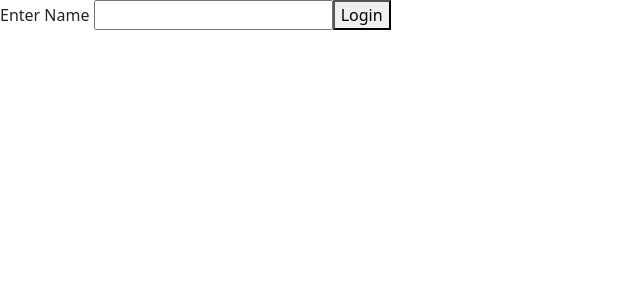
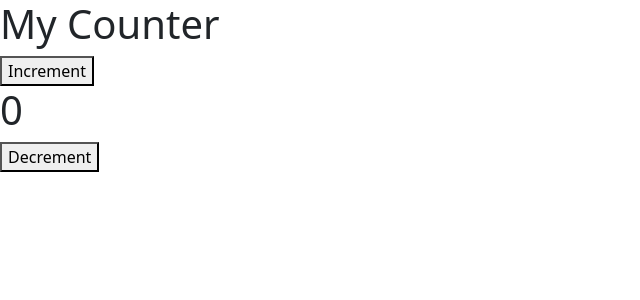
Before and after one commit to rahullokhande123/React_codes, a React (Vite) app: page / in a window 1280 px wide. Shown: the top 300 px of the page, without its empty margins (0-640 px from the left). Built offline with nearby package versions, Linux system fonts and the light colour scheme.

Commit message:
Increment-Decrement With Redux-Tool-Kit

```diff
--- a/db/db.json
+++ b/db/db.json
@@ -15,11 +15,18 @@
       "password": "a123"
     },
     {
-      "id": "fbdf",
-      "name": "",
-      "userid": "",
-      "email": "",
-      "password": ""
+      "id": "03df",
+      "name": "Himanshee",
+      "userid": "H1234",
+      "email": "himanshee@gmail.com",
+      "password": "h123"
+    },
+    {
+      "id": "b967",
+      "name": "Ram",
+      "userid": "R1234",
+      "email": "ram@gmail.com",
+      "password": "r123"
     }
   ]
 }
--- a/package.json
+++ b/package.json
@@ -10,6 +10,7 @@
     "preview": "vite preview"
   },
   "dependencies": {
+    "@reduxjs/toolkit": "^2.2.6",
     "antd": "^5.19.2",
     "axios": "^1.7.2",
     "bootstrap": "^5.3.3",
@@ -17,6 +18,7 @@
     "react-bootstrap": "^2.10.3",
     "react-dom": "^18.2.0",
     "react-loader-spinner": "^6.1.6",
+    "react-redux": "^9.1.2",
     "react-router-dom": "^6.24.1",
     "react-toastify": "^10.0.5"
   },
--- a/src/App.jsx
+++ b/src/App.jsx
@@ -1,17 +1,17 @@
-import Login from "./Login";
-import Logout from "./Logout";
-import { useContext } from "react";
-import { mylogContext } from "./LoginContext";
+import { useSelector,useDispatch } from "react-redux";
+import { myinc,mydic } from "./counterSlice";
 
 const App=()=>{
 
-  const {user}=useContext(mylogContext);
-  return(
-
-    <>
-    {user.auth ? <Logout/> : <Login/> }
-
-    </>
-  )
+    const Counter=useSelector((state)=>state.mycounter.cnt)
+    const mydis=useDispatch();
+    return(
+        <>
+        <h1>My Counter</h1>
+        <button onClick={()=>{mydis(myinc())}}>Increment</button>
+        <h1> {Counter} </h1>
+        <button onClick={()=>{mydis(mydic())}}>Decrement</button>
+        </>
+    )
 }
 export default App;
--- a/src/Login.jsx
+++ /dev/null
@@ -1,16 +0,0 @@
-import { useContext, useState } from "react";
-import { mylogContext } from "./LoginContext";
-
-const Login=()=>{
-    const {login}=useContext(mylogContext)
-    const [nm,setNM]=useState("");
-
-    return(
-        <>
-        {/* <h1>Wellcome {user.name</h1> */}
-        Enter Name <input type="text" value={nm} onChange={(e)=>{setNM(e.target.value)}} />
-        <button onClick={()=>{login(nm)}}>Login</button>
-        </>
-    )
-}
-export default Login;
--- a/src/LoginContext.jsx
+++ /dev/null
@@ -1,26 +0,0 @@
-import { createContext } from "react";
-import { useState } from "react";
-
-
-const mylogContext=createContext();
-const LoginContext=({children})=>{
-
-    const [user,setUser]=useState({name:"",auth:false});
-
-    const login=(nm)=>{
-        setUser({name:nm,auth:true})
-    }
-    const logout=()=>{
-        setUser({name:"",auth:false});
-    }
-
-    return(
-        <>
-          <mylogContext.Provider value={{user,login,logout}}>
-              {children}
-          </mylogContext.Provider>
-        </>
-    )
-}
-export default LoginContext;
-export {mylogContext};
--- a/src/Logout.jsx
+++ /dev/null
@@ -1,15 +0,0 @@
-import { useContext } from "react";
-import { mylogContext } from "./LoginContext";
-
-const Logout=()=>{
-
-    const {logout,user}=useContext(mylogContext);
-
-    return(
-        <>
-          <h1>Wellcome {user.name}</h1>
-          <button onClick={()=>{logout()}}>Logout</button>
-        </>
-    )
-}
-export default Logout;
--- /dev/null
+++ b/src/Store.jsx
@@ -0,0 +1,10 @@
+import { configureStore } from "@reduxjs/toolkit";
+import myans from "./counterSlice";
+
+const store=configureStore({
+
+    reducer:{
+        mycounter:myans
+    }
+})
+export default store;
--- /dev/null
+++ b/src/counterSlice.jsx
@@ -0,0 +1,18 @@
+import { createSlice } from "@reduxjs/toolkit";
+const counterSlice=createSlice({
+    name:"mycounter",
+    initialState:{
+        cnt:0
+    },
+    reducers:{
+        myinc:(state)=>{
+            state.cnt=state.cnt+1;
+        },
+        mydic:(state)=>{
+            state.cnt=state.cnt-1;
+        }
+    }
+
+})
+export default counterSlice.reducer;
+export const {myinc,mydic}= counterSlice.actions;
--- a/src/main.jsx
+++ b/src/main.jsx
@@ -3,10 +3,11 @@
 import App from './App.jsx'
 import 'bootstrap/dist/css/bootstrap.min.css';
 
-import LoginContext from './LoginContext.jsx';
+import store from './Store.jsx';
+import { Provider } from 'react-redux';
 ReactDOM.createRoot(document.getElementById('root')).render(
-      <LoginContext>
+      <Provider store={store}>
            <App />
-      </LoginContext>
+      </Provider>
 
 )
```
Also changed, not shown: 1 other file (tests, documents, lock files or other folders).
